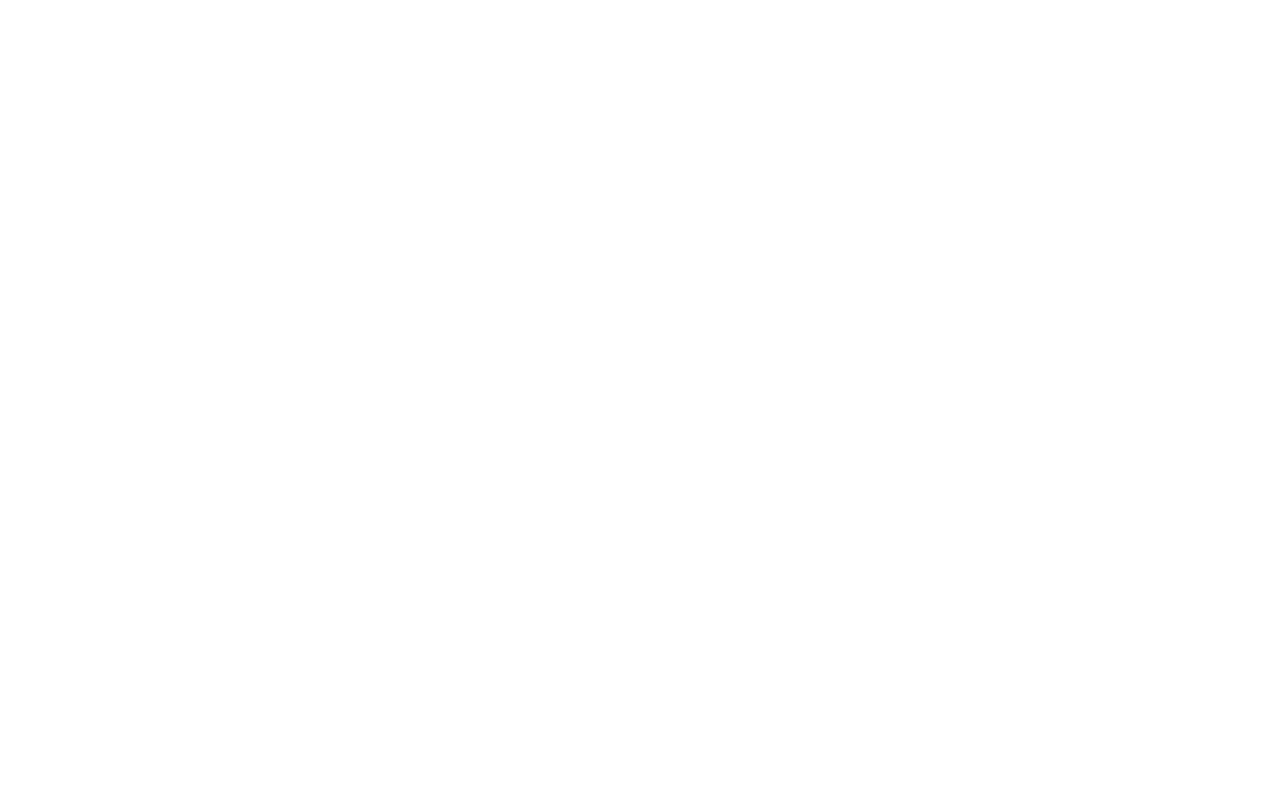
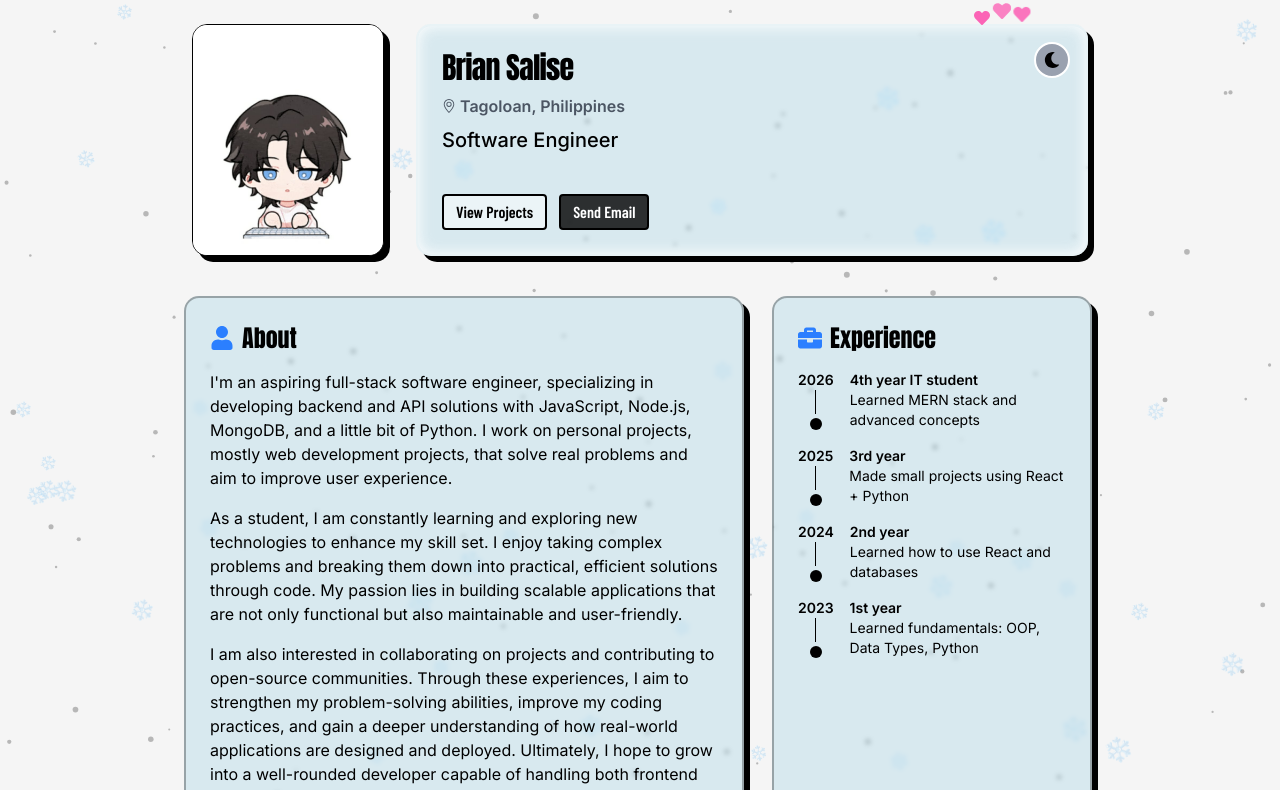
Before and after one commit to brybryyyy12/my-portfolio-website, a React app: page / in a window 1280 px wide. Before the commit this address had no page. Shown: the top 790 px of the page. Built offline with nearby package versions, Linux system fonts and the light colour scheme; the HTML template or start-up script is replaced by a standard one.

Commit message:
version 1.1

```diff
--- a/src/App.tsx
+++ b/src/App.tsx
@@ -9,7 +9,7 @@
     <>
     <BrowserRouter>
       <Routes>
-        <Route path='/My-Portfolio' element={<MainPage/>}/>
+        <Route path='/' element={<MainPage/>}/>
         <Route path='/projects' element={<AllProjects darkMode={false}/>}/>
       </Routes>
     </BrowserRouter>
--- a/src/components/AllProjects.tsx
+++ b/src/components/AllProjects.tsx
@@ -31,7 +31,7 @@
       {/* Heading and Back Button */}
       <div className="flex items-center gap-4 w-full max-w-6xl z-10 mb-6">
         <button
-          onClick={() => navigate('/My-Portfolio')}
+          onClick={() => navigate('/')}
           className="flex items-center gap-2 px-3 py-1 rounded-lg transition-colors cursor-pointer"
           style={{
             backgroundColor: glassyBg,
```
